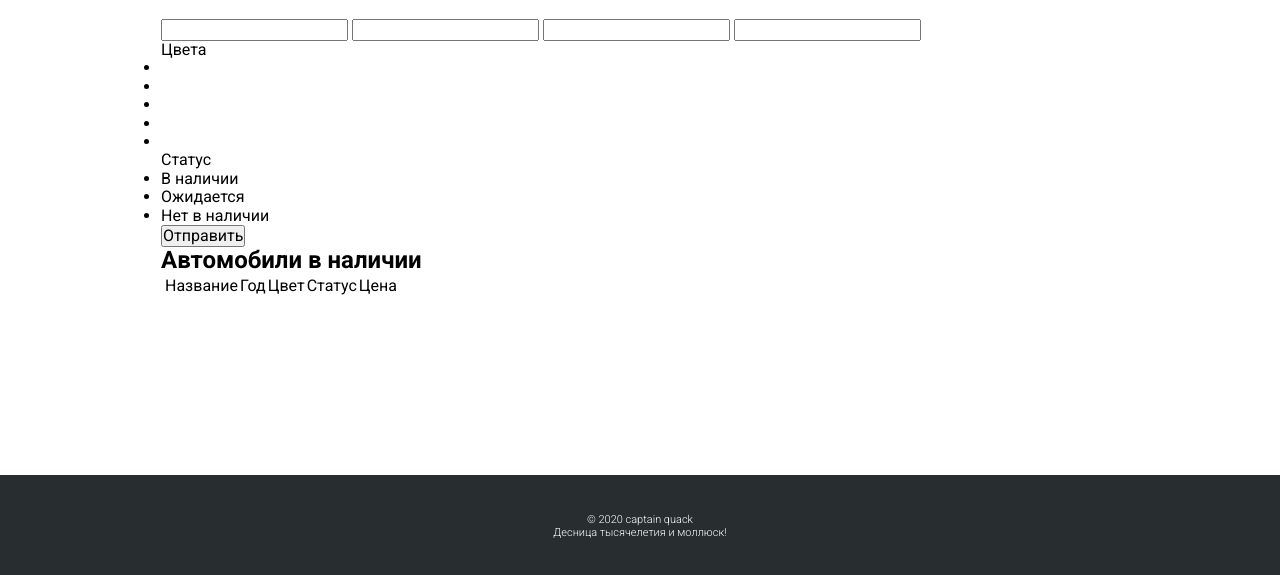
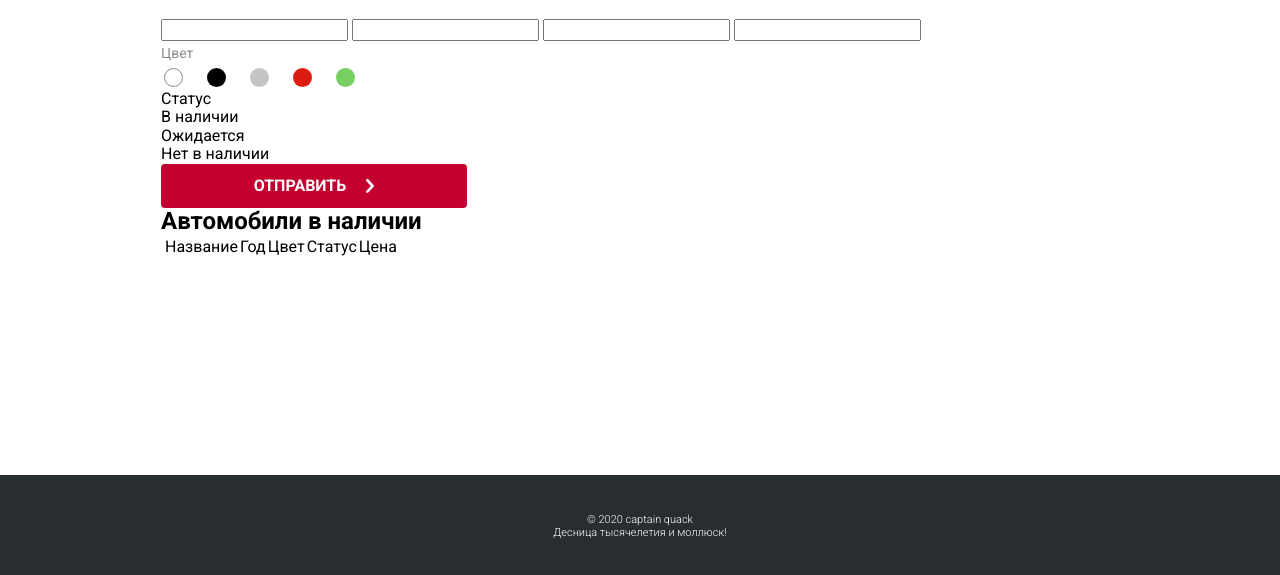
Before and after one commit to M-kos/kodix, a website built with webpack: page src/index.html in a window 1280 px wide. Shown: the part 223-798 px from the top of the page. Built offline with nearby package versions, Linux system fonts and the light colour scheme; files whose address does not match are found by name.

Commit message:
Button & Ciolor list styles

```diff
--- a/src/index.html
+++ b/src/index.html
@@ -27,13 +27,13 @@
               name="description"
             />
             <div class="add-block__colors">
-              <p class="add-block__colors-title">Цвета</p>
-              <ul class="colors">
-                <li class="white"></li>
-                <li class="black"></li>
-                <li class="grey"></li>
-                <li class="red"></li>
-                <li class="green"></li>
+              <p class="add-block__colors-title">Цвет</p>
+              <ul class="colors-list">
+                <li class="color-item" data-color="white"><div class="color white"></div></li>
+                <li class="color-item" data-color="black"><div class="color black"></div></li>
+                <li class="color-item" data-color="grey"><div class="color grey"></div></li>
+                <li class="color-item" data-color="red"><div class="color red"></div></li>
+                <li class="color-item" data-color="green"><div class="color green"></div></li>
               </ul>
             </div>
             <div class="add-block__select-status" name="status">
@@ -44,7 +44,10 @@
                 <li class="select-body-item" data-select-value="not-available">Нет в наличии</li>
               </ul>
             </div>
-            <button class="add-block__btn-send">Отправить</button>
+            <button class="add-block__btn-send">
+              <span>Отправить</span>
+              <img src="./assets/arrow_right.svg" alt="arrow-right">
+            </button>
           </form>
         </div>
         <div class="list-block">
--- a/src/styles/styles.css
+++ b/src/styles/styles.css
@@ -55,6 +55,98 @@ body {
   flex-grow: 1;
 }
 
+/* Button style */
+.add-block__btn-send {
+  border: none;
+  min-width: 306px;
+  min-height: 44px;
+  background-color: #c3002f;
+  border-radius: 4px;
+  color: #ffffff;
+  cursor: pointer;
+  text-transform: uppercase;
+  font-weight: bold;
+  font-size: 16px;
+  line-height: 36px;
+  display: flex;
+  justify-content: center;
+  align-items: center;
+}
+
+.add-block__btn-send:focus {
+  outline: none;
+}
+
+.add-block__btn-send:hover {
+  background-color: #e60036;
+}
+
+.add-block__btn-send:active {
+  background-color: #ff003c;
+}
+
+.add-block__btn-send > span {
+  padding-right: 20px;
+}
+
+/* Color list style */
+ul {
+  list-style: none;
+}
+
+.add-block__colors-title {
+  font-size: 14px;
+  line-height: 24px;
+  color: #8b8b8b;
+}
+
+.colors-list {
+  display: flex;
+}
+
+.color-item {
+  width: 25px;
+  height: 25px;
+  border-radius: 50%;
+  border: 3px solid transparent;
+  display: flex;
+  justify-content: center;
+  align-items: center;
+  cursor: pointer;
+  margin-right: 18px;
+}
+
+.color-item.active {
+  border: 3px solid #c3002f;
+}
+
+.color {
+  width: 19px;
+  height: 19px;
+  border-radius: 50%;
+}
+
+.white {
+  background-color: #fff;
+  border: 1px solid #8b8b8b;
+}
+
+.black {
+  background-color: #000000;
+}
+
+.grey {
+  background-color: #c4c4c4;
+}
+
+.red {
+  background-color: #dd1c10;
+}
+
+.green {
+  background-color: #77cf61;
+}
+
 /***** MEDIA QUERIES *****/
 
 @media (max-width: 992px) {
@@ -69,6 +161,10 @@ body {
   .main {
     padding-left: 10px;
     padding-right: 10px;
+  }
+
+  .add-block__btn-send {
+    min-width: 220px;
   }
 }
 
@@ -86,4 +182,8 @@ body {
   .main {
     padding: 30px 0 0 0;
   }
+
+  .add-block__btn-send {
+    min-width: 160px;
+  }
 }
```
